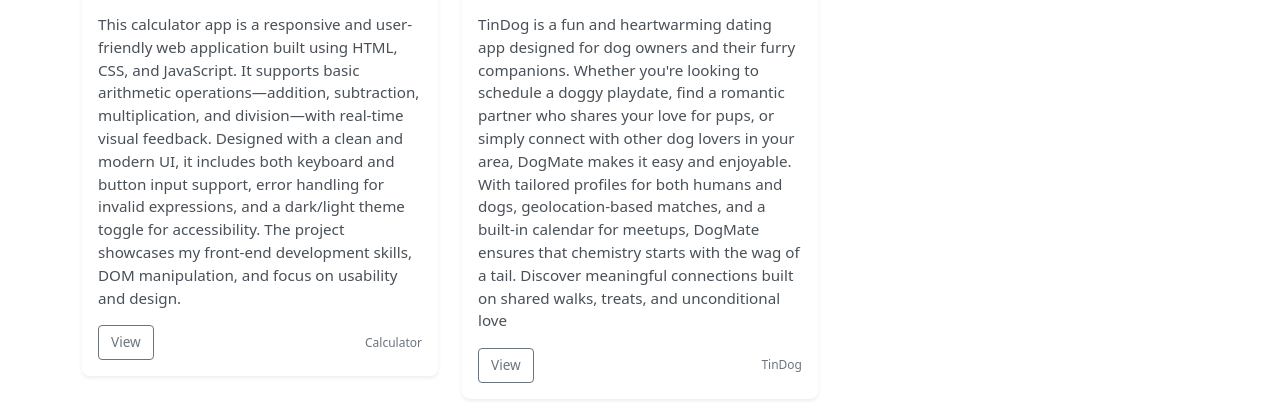
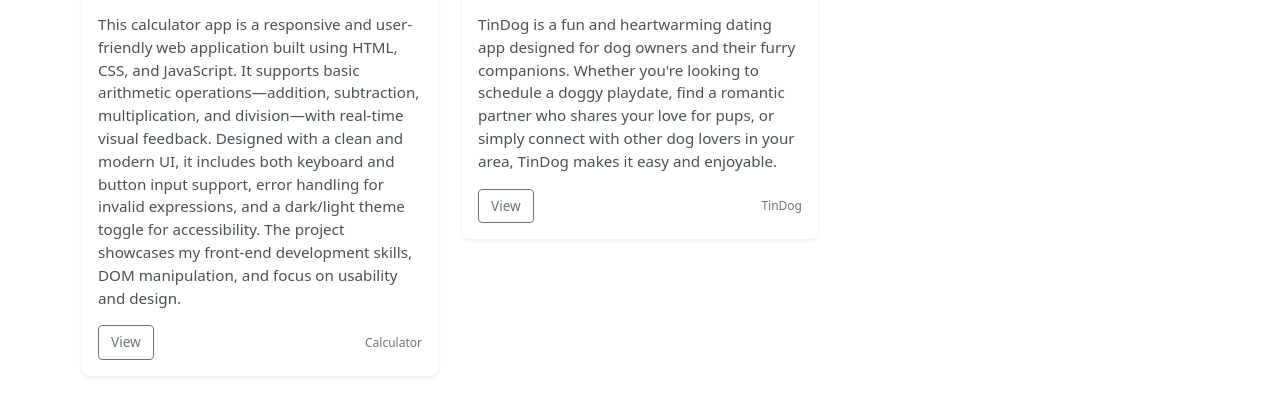
Before and after one commit to CredoMandlhazi/html-portfolio, a plain HTML site: page project.html in a window 1280 px wide. Shown: the part 397-800 px from the top of the page. Drawn offline with nearby package versions, Linux system fonts and the light colour scheme.

Commit message:
Update project.html

```diff
--- a/project.html
+++ b/project.html
@@ -62,9 +62,7 @@
           <img src="../Profile/projects/11.3 TinDog Project/images/dog.img.jpg" class="card-img-top" alt="Dog image" width="100%" height="225" />
           <div class="card-body">
             <p class="card-text">
-              TinDog is a fun and heartwarming dating app designed for dog owners and their furry companions. Whether you're looking to schedule a doggy playdate, find a romantic partner who shares your love for pups, or simply connect with other dog lovers in your area, DogMate makes it easy and enjoyable.
-
-With tailored profiles for both humans and dogs, geolocation-based matches, and a built-in calendar for meetups, DogMate ensures that chemistry starts with the wag of a tail. Discover meaningful connections built on shared walks, treats, and unconditional love
+              TinDog is a fun and heartwarming dating app designed for dog owners and their furry companions. Whether you're looking to schedule a doggy playdate, find a romantic partner who shares your love for pups, or simply connect with other dog lovers in your area, TinDog makes it easy and enjoyable.
             </p>
             <div class="d-flex justify-content-between align-items-center">
               <div class="btn-group">
```
